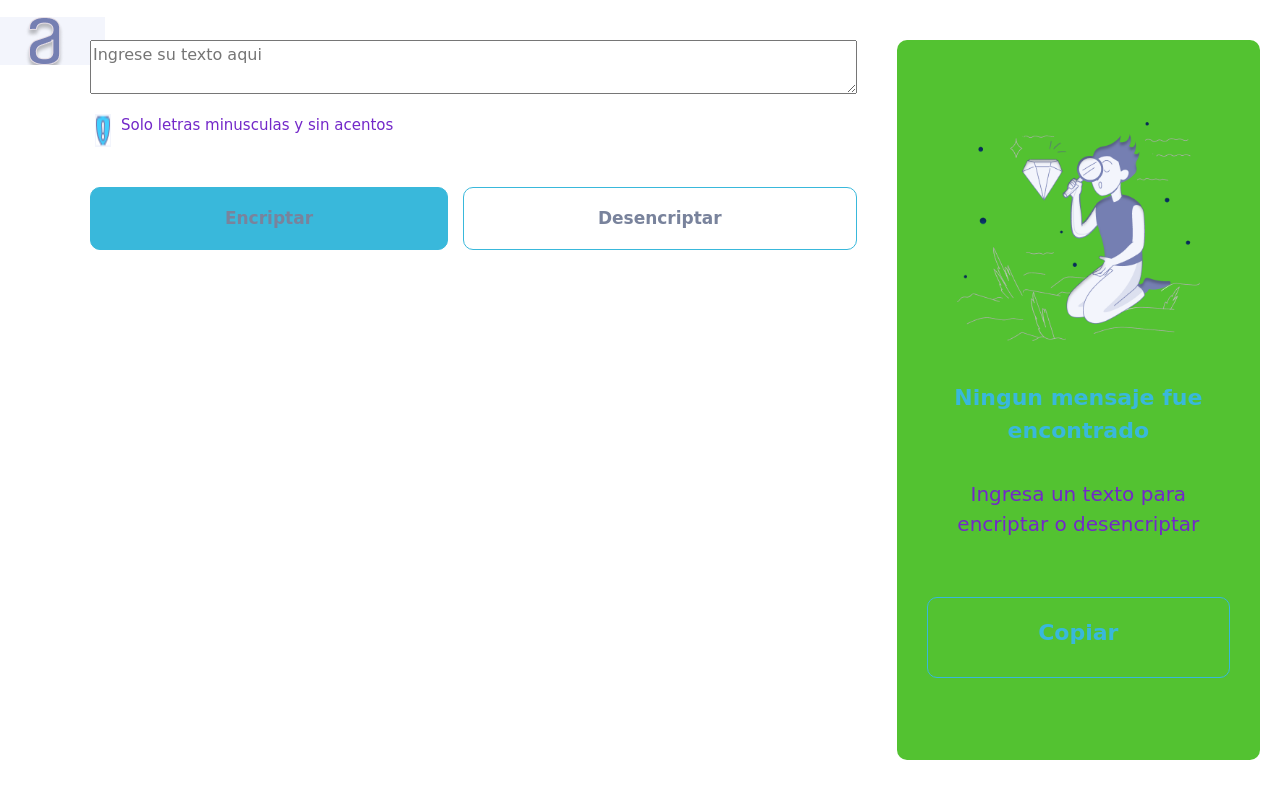
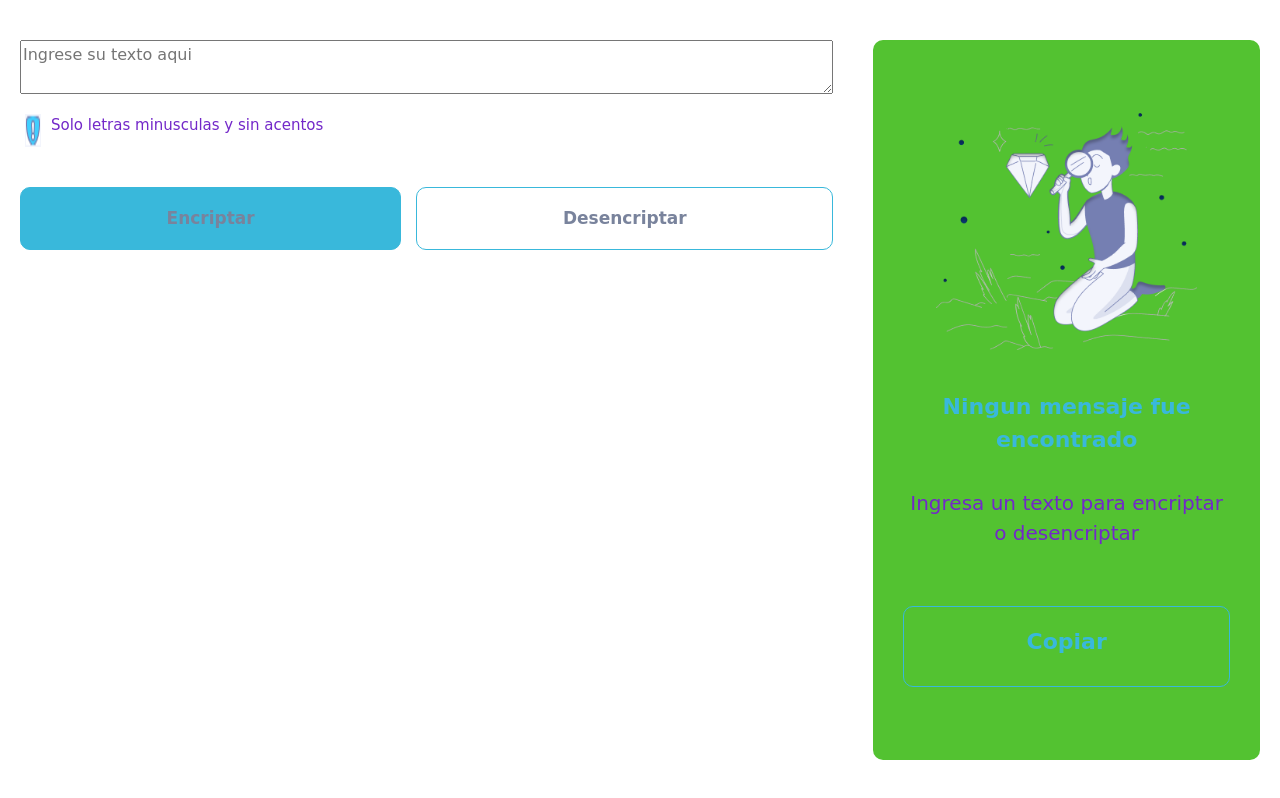
Before and after one commit to MonnyCarrillo1/encripador, a plain HTML site: page encriptador.html in a window 1280 px wide. Drawn offline with nearby package versions, Linux system fonts and the light colour scheme.

Commit message:
borre el header

```diff
--- a/encriptador.html
+++ b/encriptador.html
@@ -12,9 +12,7 @@
 </head>
 
 <body>
-  <header class="header">
-    <img src="./Logo.png">
-  </header>
+
   <main class="main">
 
 
```
